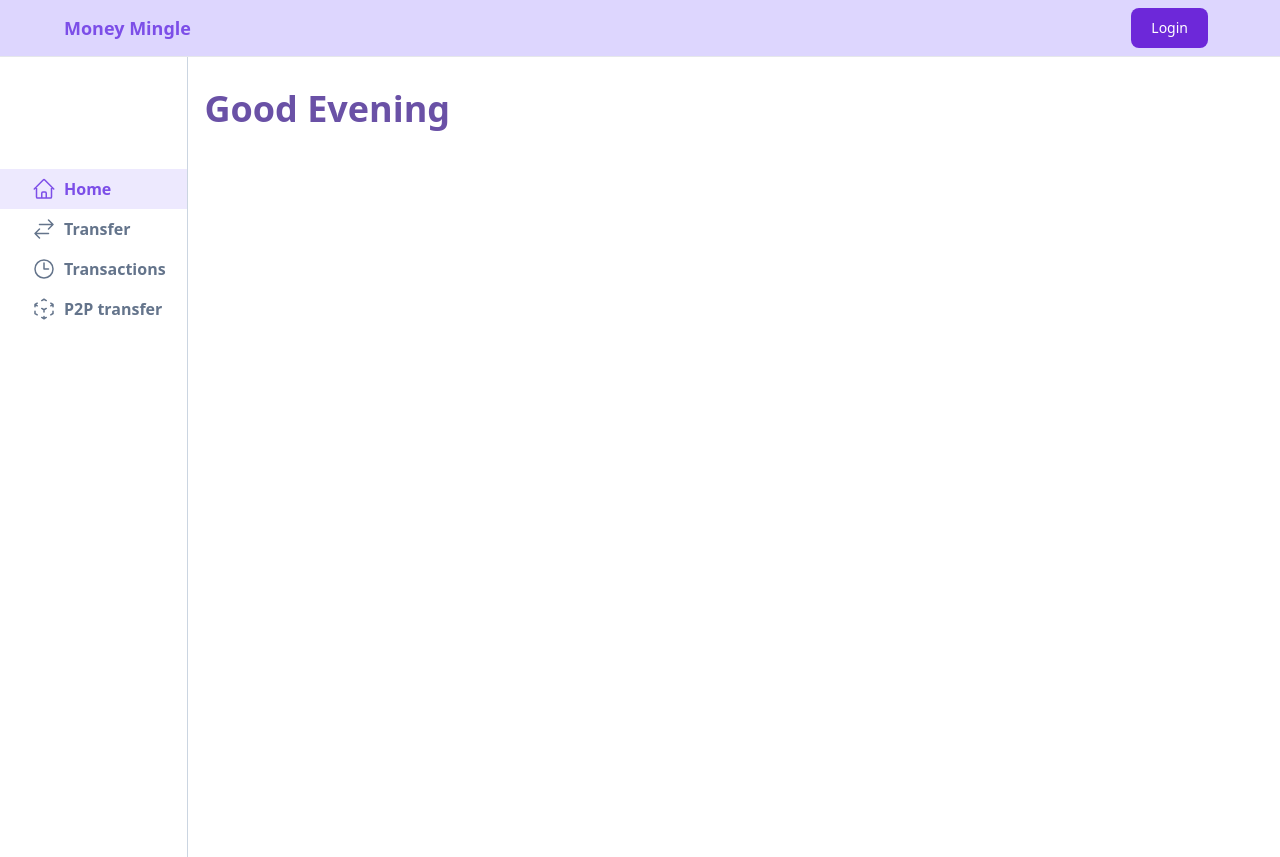
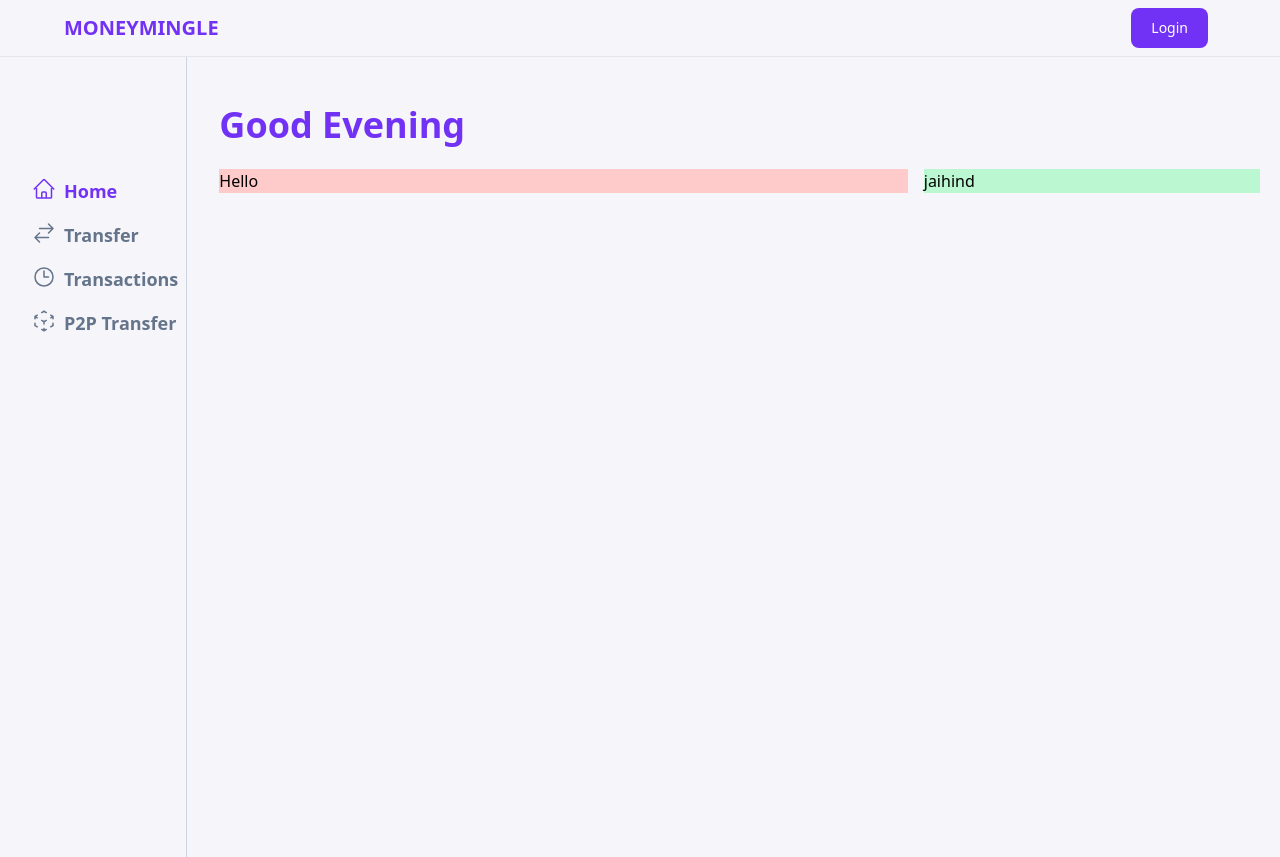
Before and after one commit to PatelYash7/MoneyMingle, a Next.js app in the folder apps/user-client/: page /dashboard in a window 1280 px wide. Built offline with nearby package versions, Linux system fonts and the light colour scheme; no server answers.

Commit message:
Refactored the UI Design

```diff
--- a/apps/user-client/app/(dashboard)/dashboard/page.tsx
+++ b/apps/user-client/app/(dashboard)/dashboard/page.tsx
@@ -3,9 +3,17 @@ import { getGreeting } from "../../lib/actions/setGreetings";
 export default async function () {
   const greet = getGreeting();
   return (
-    <div className="w-full">
-      <div className="text-4xl text-[#6a51a6] pt-8 mb-8 font-bold">
+    <div className="w-full pl-4 pr-1 m-4">
+      <div className="pt-8 mb-6 text-4xl font-bold text-blueMain">
         {greet}
+      </div>
+      <div className="grid grid-cols-3 gap-4">
+        <div className="grid col-span-2 bg-red-200 ">
+          Hello
+        </div>
+        <div className="bg-green-200">
+          jaihind
+        </div>
       </div>
     </div>
   );
--- a/apps/user-client/app/(dashboard)/layout.tsx
+++ b/apps/user-client/app/(dashboard)/layout.tsx
@@ -4,13 +4,13 @@ import { SidebarItem } from "../../components/SidebarElement";
 export default function({children}:{children:React.ReactNode}):JSX.Element{
 
     return (
-        <div className="flex">
-        <div className="w-56 min-h-screen mr-4 border-r border-slate-300 pt-28">
-            <div>
+        <div className="flex bg-bgMain">
+        <div className="w-56 min-h-screen border-r border-slate-300 pt-28">
+            <div className="">
                 <SidebarItem href={"/dashboard"} icon={<HomeIcon />} title="Home" />
                 <SidebarItem href={"/transfer"} icon={<TransferIcon />} title="Transfer" />
                 <SidebarItem href={"/transactions"} icon={<TransactionsIcon />} title="Transactions" />
-                <SidebarItem href={"/p2p"} icon={<PeerToPeerIcon />} title="P2P transfer" />
+                <SidebarItem href={"/p2p"} icon={<PeerToPeerIcon />} title="P2P Transfer" />
             </div>
         </div>
             {children}
--- a/apps/user-client/components/SidebarElement.tsx
+++ b/apps/user-client/components/SidebarElement.tsx
@@ -7,14 +7,18 @@ export const SidebarItem = ({ href, title, icon }: { href: string; title: string
     const pathname = usePathname()
     const selected = pathname === href
 
-    return <div className={`flex ${selected ? "text-[#7c4ee8] bg-violet-100" : "text-slate-500"} cursor-pointer  p-2 pl-8`} onClick={() => {
-        router.push(href);
-    }}>
-        <div className="pr-2">
+    return(
+
+
+        <div className={`flex ${selected ? " text-blueMain" : " text-slate-500"} cursor-pointer hover:text-blueMain p-2 pl-8`} onClick={() => {
+            router.push(href);
+        }}>
+        <div className="pr-2 text-lg font-bold">
             {icon}
         </div>
-        <div className={`font-bold ${selected ? "text-[#7c4ee8]" : "text-slate-500"}`}>
+        <div className={`font-bold ${selected ? "text-blueMain" : "text-slate-500"} hover:text-blueMain font-bold text-lg`}>
             {title}
         </div>
-    </div>
+        </div>
+    )
 }
--- a/apps/user-client/tailwind.config.js
+++ b/apps/user-client/tailwind.config.js
@@ -7,7 +7,12 @@ module.exports = {
     "../../packages/ui/**/*.{js,ts,jsx,tsx,mdx}",
   ],
   theme: {
-    extend: {},
+    extend: {
+      colors:{
+        blueMain:"#7132f5",
+        bgMain:"#f6f5f9"
+      }
+    },
   },
   plugins: [],
 };
--- a/packages/ui/src/appbar.tsx
+++ b/packages/ui/src/appbar.tsx
@@ -10,9 +10,9 @@ interface AppbarProps{
 }
 export const Appbar = ({ user,onSignin,onSignout }: AppbarProps) => {
   return (
-    <div className="flex justify-between px-16 border-b bg-violet-200">
-        <div className="flex flex-col justify-center text-lg font-bold text-[#7c4ee8]">
-            Money Mingle
+    <div className="flex justify-between px-16 border-b bg-bgMain">
+        <div className="flex flex-col justify-center text-xl font-bold text-blueMain">
+            MONEYMINGLE
         </div>
         <div className="flex flex-col justify-center pt-2">
             <Button onClick={user ? onSignout : onSignin}>{user ? "Logout" : "Login"}</Button>
--- a/packages/ui/src/button.tsx
+++ b/packages/ui/src/button.tsx
@@ -7,7 +7,7 @@ interface ButtonProps {
 export const Button = ({ children, onClick}: ButtonProps) => {
   return (
     <button
-      className={"text-white bg-violet-700 hover:bg-violet-800 focus:outline-none focus:ring-4 focus:ring-gray-300 font-medium rounded-lg text-sm px-5 py-2.5 me-2 mb-2"}
+      className={"text-white  bg-blueMain hover:bg-violet-800 focus:outline-none focus:ring-4 focus:ring-gray-300 font-medium rounded-lg text-sm px-5 py-2.5 me-2 mb-2"}
       onClick={onClick}
     >
       {children}
--- a/packages/ui/tailwind.config.js
+++ b/packages/ui/tailwind.config.js
@@ -7,7 +7,12 @@ module.exports = {
       "../../packages/ui/**/*.{js,ts,jsx,tsx,mdx}",
     ],
     theme: {
-      extend: {},
+      extend: {
+        colors:{
+          blueMain:"#7132f5",
+          bgMain:"#f6f5f9"
+        }
+      },
     },
     plugins: [],
   };
```
